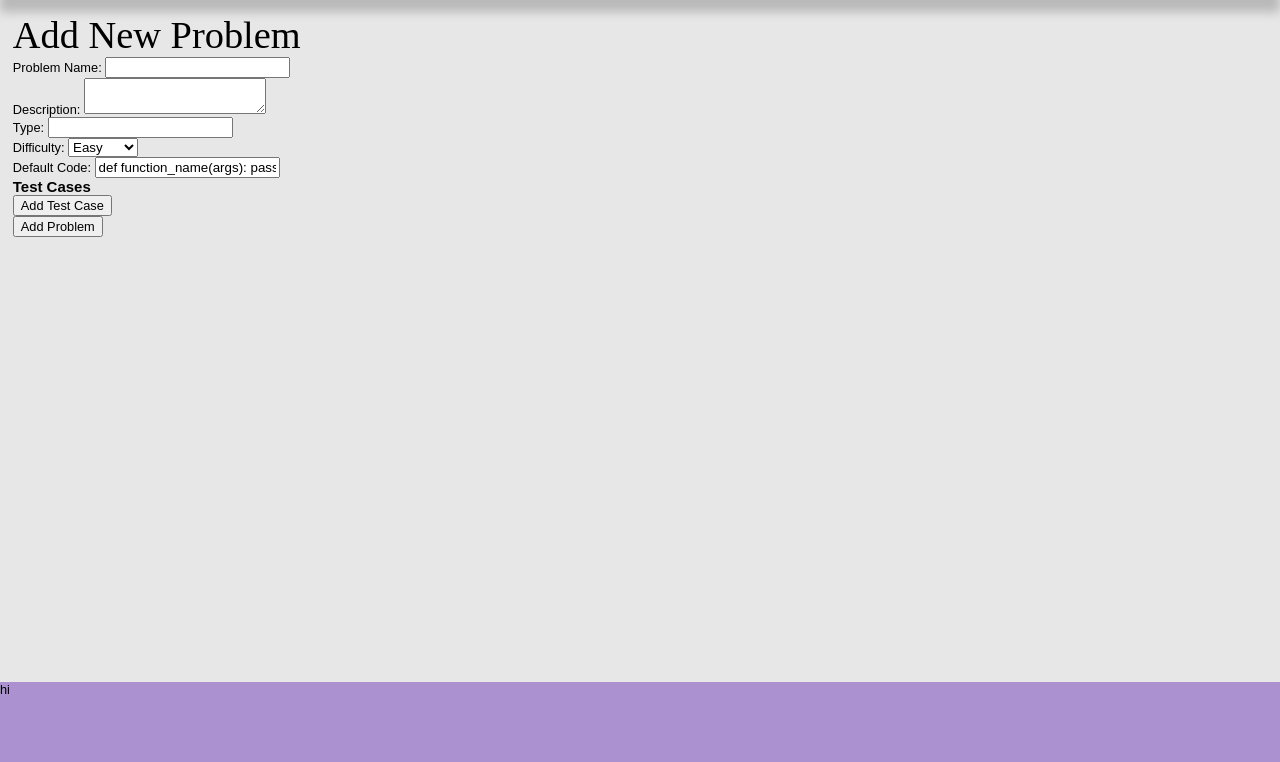
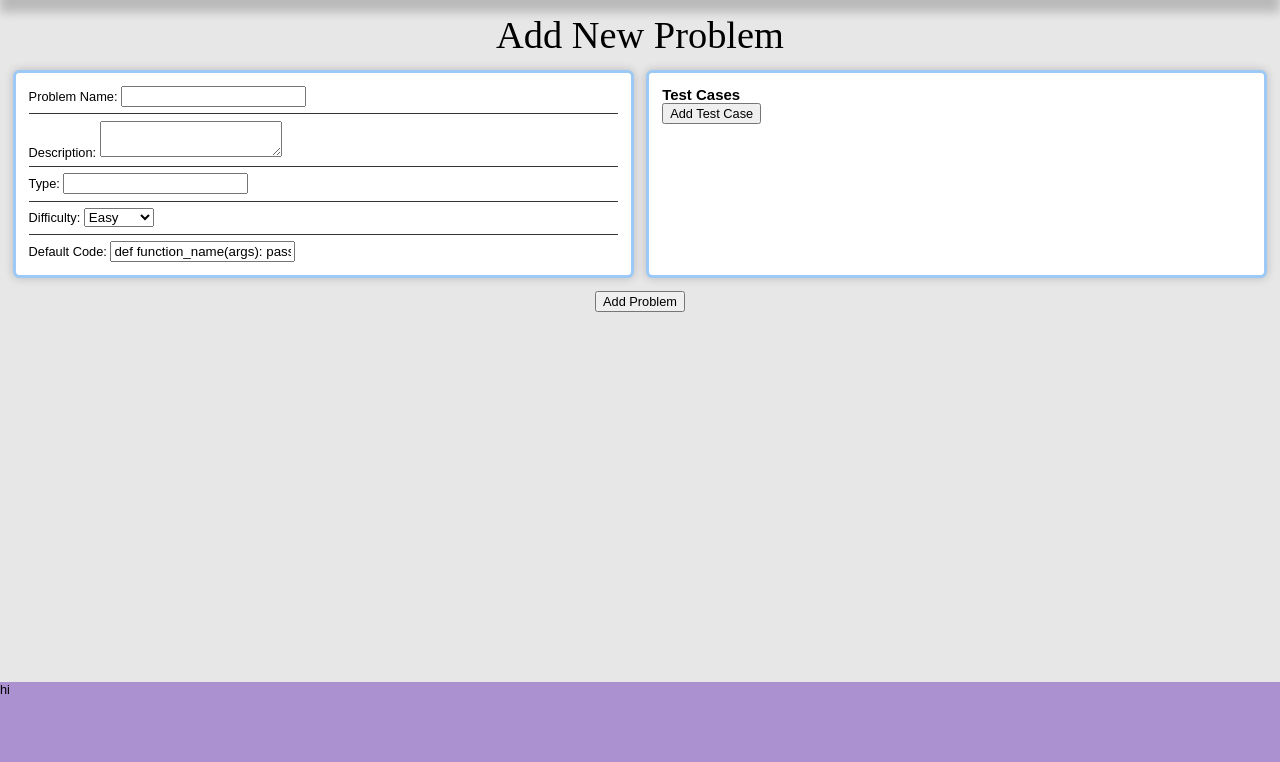
Before and after one commit to benofcoding/beetcode, a Flask app: page /add_problem in a window 1280 px wide. Shown: the part 38-800 px from the top of the page. Run offline with Flask 3, Linux system fonts and the light colour scheme; a user stored in the database is signed in.

Commit message:
made a start on making add problem page look good

```diff
--- a/static/css/style.css
+++ b/static/css/style.css
@@ -405,3 +405,43 @@ p {
 .run-submit-button {
     align-self: center;
 }
+
+.add-problem-main {
+    display: flex;
+    flex-direction: column;
+    row-gap: 1em;
+}
+
+.add-problem-header {
+    width: fit-content;
+    align-self: center;
+}
+
+.add-problem-form {
+    display: flex;
+    flex-direction: column;
+    row-gap: 1em;
+}
+
+.add-problem-form-inputs {
+    display: grid;
+    grid-template-columns: 1fr 1fr;
+    gap: 1em;
+}
+
+.add-problem-button {
+    align-self: center;
+    width: fit-content;
+}
+
+.add-problem-section {
+    box-shadow: 0em 0em 0.75em rgba(0, 0, 0, 0.2);
+    border: 0.25vw solid #9CC9F5;
+    background-color: #ffffff;
+    padding: 1em;
+    border-radius: 0.5em;
+}
+
+.problem-list-row-gap {
+    height: 0.08em;
+}
--- a/templates/add_problem.html
+++ b/templates/add_problem.html
@@ -8,22 +8,26 @@
     <title>Add Problem</title>
 </head>
 <body>
-    <div class="main-container">
-        <div class="problem-description">
-            <h1>Add New Problem</h1>
-            <form id="problem-form" method="post">
+    <div class="add-problem-main">
+        <h1 class="add-problem-header">Add New Problem</h1>
+        <form class="add-problem-form" id="problem-form" method="post">
+            <div class="add-problem-form-inputs">
+                <div class="add-problem-info-section add-problem-section">
                     <div>
                         <label for="problem_name">Problem Name:</label>
                         <input type="text" id="problem_name" name="problem_name" required>
                     </div>
+                    <hr class="problem-list-row-gap">
                     <div>
                         <label for="description">Description:</label>
                         <textarea id="description" name="description" required></textarea>
                     </div>
+                    <hr class="problem-list-row-gap">
                     <div>
                         <label for="type">Type:</label>
                         <input type="text" id="type" name="type" required>
                     </div>
+                    <hr class="problem-list-row-gap">
                     <div>
                         <label for="difficulty">Difficulty:</label>
                         <select id="difficulty" name="difficulty">
@@ -32,18 +36,20 @@
                             <option value="Hard">Hard</option>
                         </select>
                     </div>
+                    <hr class="problem-list-row-gap">
                     <div>
                         <label for="default_code">Default Code:</label>
                         <input type="text" id="default_code" name="default_code" value="def function_name(args): pass">
                     </div>
-                <div id="testcases-section">
+                </div>
+                <div class="add-problem-testcase-section add-problem-section" id="testcases-section">
                     <h3>Test Cases</h3>
                     <button type="button" onclick="addTestCase()">Add Test Case</button>
                     <div id="testcases-container"></div>
                 </div>
-                <button type="submit">Add Problem</button>
+            </div>
+            <button class="add-problem-button" type="submit">Add Problem</button>
         </form>
-        </div>
     </div>
 <script>
     let testCaseCount = 0;
```
Lines whose indentation alone changed are shown as unchanged.
